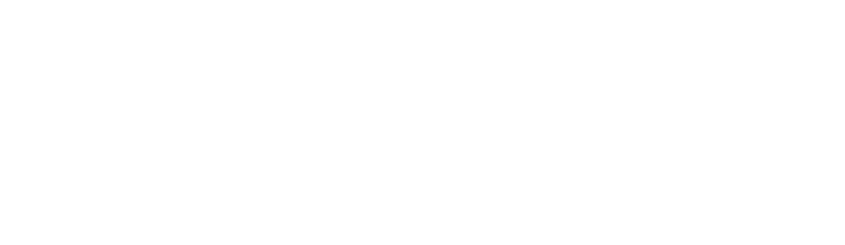
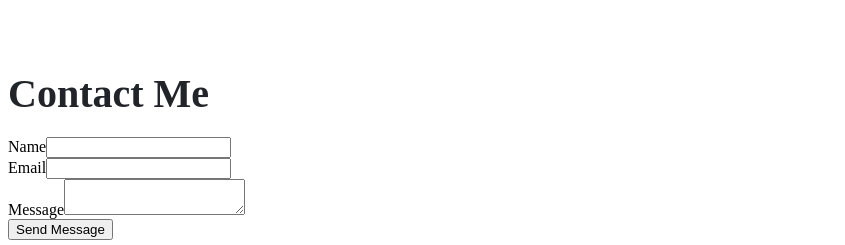
Before and after one commit to PEDR019/portfolio, a React (Vite) app: page / in a window 1280 px wide. Shown: the part 1891-2136 px from the top of the page, without its empty margins (0-845 px from the left). Before the commit the page ends 1936 px from the top, so only its background shows below. Built offline with nearby package versions, Linux system fonts and the light colour scheme.

Commit message:
feat: Add Contact form with EmailJS integration

```diff
--- a/package.json
+++ b/package.json
@@ -19,5 +19,8 @@
     "react-dom": "^18.2.0",
     "typescript": "^5.2.2",
     "vite": "^5.0.0"
+  },
+  "dependencies": {
+    "@emailjs/browser": "^4.4.1"
   }
 }
--- a/src/App.jsx
+++ b/src/App.jsx
@@ -3,6 +3,7 @@
 import Header from "./components/header/header";
 import About from "./components/about/about";
 import Portfolio from "./components/portfolio/portfolio";
+import Contact from "./components/contact/contact";
 
 export default function App() {
   return (
@@ -10,6 +11,7 @@
       <Header />
       <About />
       <Portfolio />
+      <Contact />
     </main>
   );
 }
--- /dev/null
+++ b/src/components/contact/contact.css
@@ -0,0 +1,21 @@
+.status-message {
+  margin-top: 20px;
+  padding: 10px;
+  border-radius: 4px;
+  text-align: center;
+}
+
+.status-message.success {
+  background-color: #d4edda;
+  color: #155724;
+}
+
+.status-message.error {
+  background-color: #f8d7da;
+  color: #721c24;
+}
+
+.submit-btn:disabled {
+  background-color: #6c757d;
+  cursor: not-allowed;
+}
--- /dev/null
+++ b/src/components/contact/contact.jsx
@@ -0,0 +1,64 @@
+import React, { useState, useRef } from "react";
+import emailjs from "@emailjs/browser";
+import "./contact.css";
+
+const Contact = () => {
+  const form = useRef();
+  const [isSubmitting, setIsSubmitting] = useState(false);
+  const [submitStatus, setSubmitStatus] = useState("");
+
+  const handleSubmit = (e) => {
+    e.preventDefault();
+    setIsSubmitting(true);
+
+    emailjs
+      .sendForm(
+        "service_l999fxf",
+        "template_x3b9249",
+        form.current,
+        "9nQcsj4Ktrktzlsy4",
+      )
+      .then(() => {
+        setSubmitStatus("Message sent successfully!");
+        form.current.reset();
+      })
+      .catch(() => {
+        setSubmitStatus("Failed to send message. Please try again.");
+      })
+      .finally(() => {
+        setIsSubmitting(false);
+      });
+  };
+
+  return (
+    <section id="contact" className="contact-section">
+      <h2>Contact Me</h2>
+      <form ref={form} className="contact-form" onSubmit={handleSubmit}>
+        <div className="form-group">
+          <label htmlFor="user_name">Name</label>
+          <input type="text" id="user_name" name="user_name" required />
+        </div>
+        <div className="form-group">
+          <label htmlFor="user_email">Email</label>
+          <input type="email" id="user_email" name="user_email" required />
+        </div>
+        <div className="form-group">
+          <label htmlFor="message">Message</label>
+          <textarea id="message" name="message" required />
+        </div>
+        <button type="submit" className="submit-btn" disabled={isSubmitting}>
+          {isSubmitting ? "Sending..." : "Send Message"}
+        </button>
+        {submitStatus && (
+          <div
+            className={`status-message ${submitStatus.includes("Failed") ? "error" : "success"}`}
+          >
+            {submitStatus}
+          </div>
+        )}
+      </form>
+    </section>
+  );
+};
+
+export default Contact;
```
Also changed, not shown: 1 other file (tests, documents, lock files or other folders).
